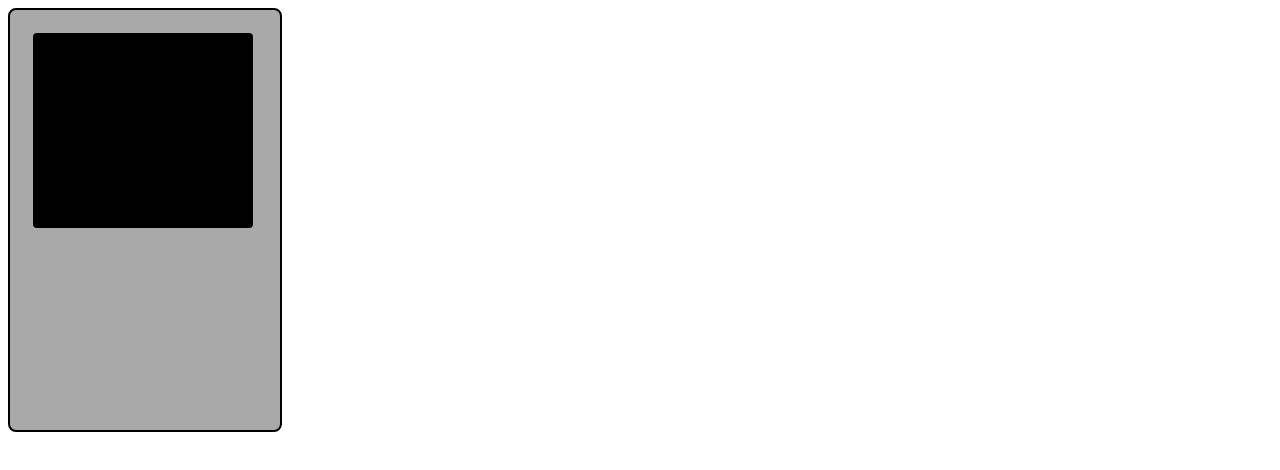
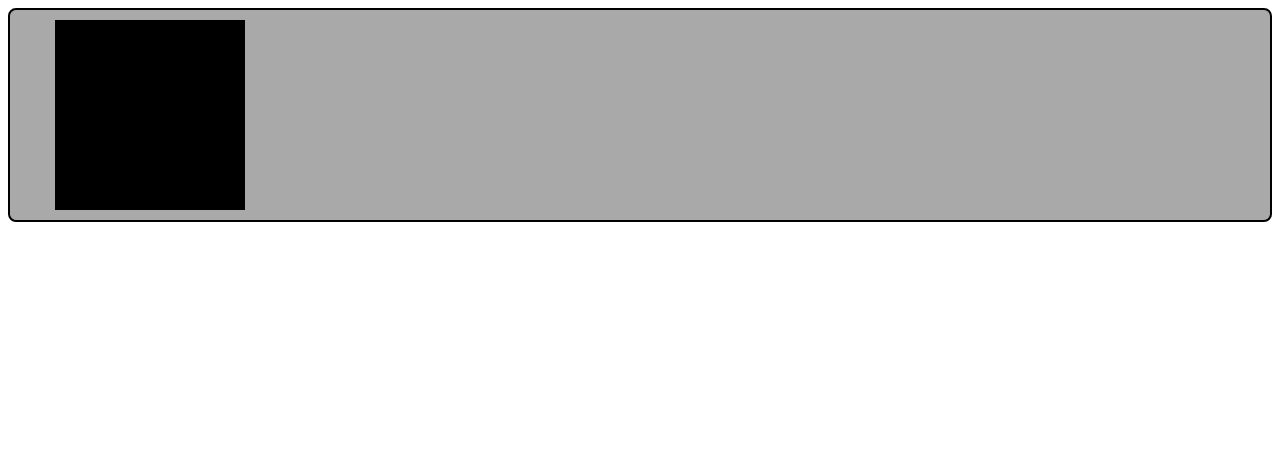
Before and after one commit to manzanalover/proyecto_consola, a plain HTML site: page index.html in a window 1280 px wide. Drawn offline with Linux system fonts and the light colour scheme.

Commit message:
pantalla

```diff
--- a/css/style.css
+++ b/css/style.css
@@ -2,28 +2,34 @@ body {
     background-color: white
 }
 
-.odin{
-    height: 420px;
-    width: 270px;
+.odin {
     background-color: darkgrey;
     border: 2px black solid;
     display: flex;
     border-radius: 8px 8px 8px 8px;
 }
 
-.top{
-    height: 195px;
-    width: 220px;
-    background-color: black;
-    color: white ;
+.top {
+    height: 210px;
+    width: 280px;
+    background-color: darkgray;
+    color: white;
     display: flex;
-    border-radius: 4px 4px 4px 4px;
-    margin: 23px;
+    border-radius: 8px 8px 8px 8px;
     justify-content: center;
     align-items: center;
-    }
+}
 
-    .logo_gameboy {
-        height: 50px;
-        width: 50px;
-    }
+.logo_gameboy {
+    height: 50px;
+    width: 50px;
+}
+
+.pantalla{
+    width: 190px;
+    height: 190px;
+    background-color: black;
+
+
+
+}
--- a/index.html
+++ b/index.html
@@ -11,7 +11,6 @@
 <body>
     <div class="odin">
         <div class="top">
-            <a href=""></a>
             <div class="pantalla"></div>
         </div>
 
```
